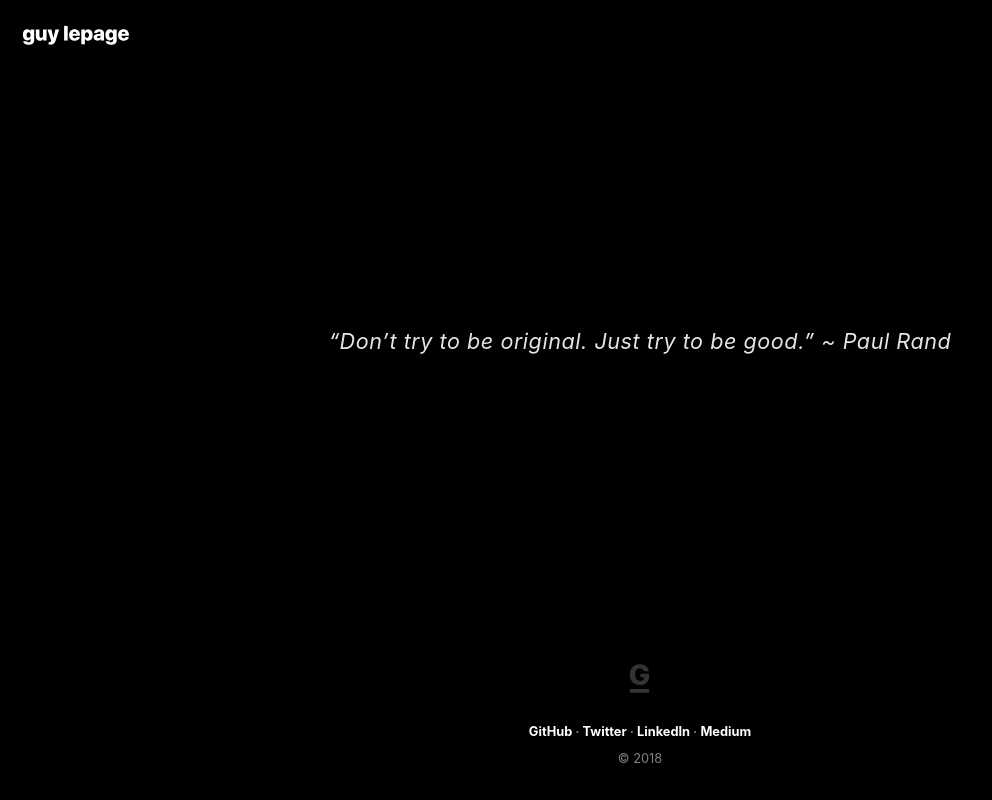
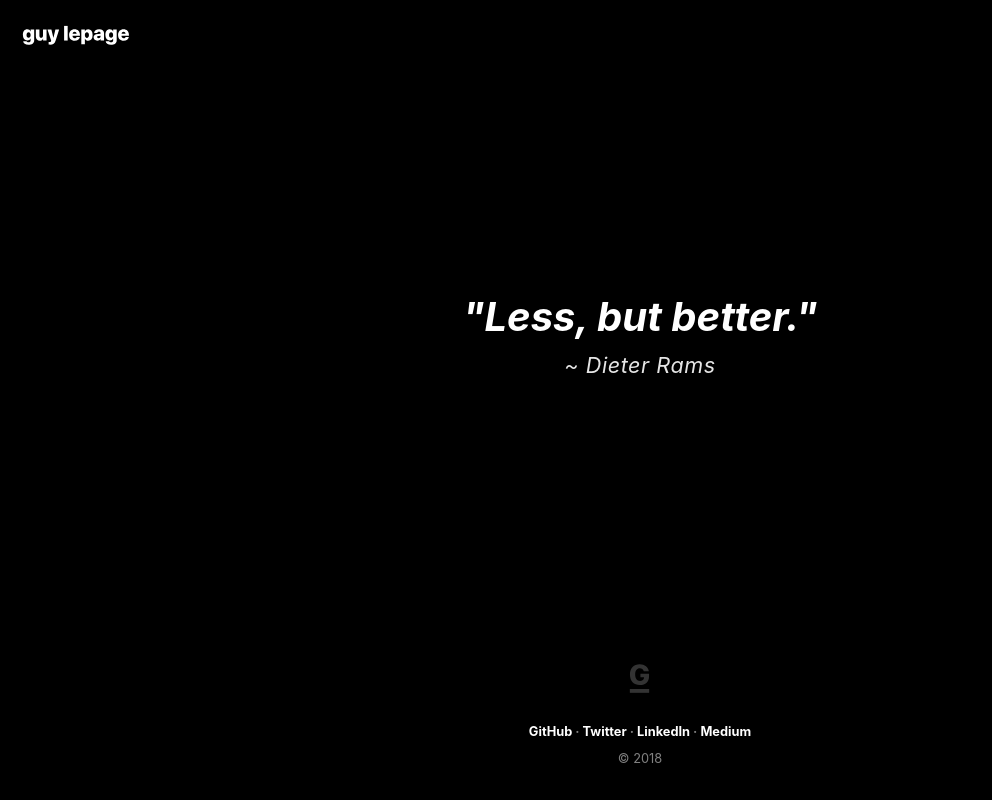
Before and after one commit to guylepage3/lepage.cc, a React (Create React App) app: page / in a window 1280 px wide. Shown: the whole page, without its empty margins (0-992 px from the left). Built offline with nearby package versions, Linux system fonts and the light colour scheme.

Commit message:
update to hero content #28
Signed-off-by: Guy Lepage <guylepage3@gmail.com>

```diff
--- a/src/components/Hero.js
+++ b/src/components/Hero.js
@@ -9,17 +9,13 @@ class Hero extends Component {
         style={{
           maxWidth: '685px'
         }}>
-        <h1 className="display-3 text-white font-weight-bold">
+        <h1 className="text-white font-weight-bold font-italic anima-fadein">
+          "Less, but better."
         </h1>
         <div className="lead text-white">
-          <p>
-            <span className="anima-fadein">
-              <i>“Don’t try to be original. </i>
-            </span>
-            <span className="anima-fadein anima-fadein-delay-1700">
-              <i>Just try to be good.” ~ Paul Rand</i>
-            </span>
-          </p>
+          <div className="anima-fadein anima-fadein-delay-1700">
+            <i>~ Dieter Rams</i>
+          </div>
         </div>
       </main>
     );
```
